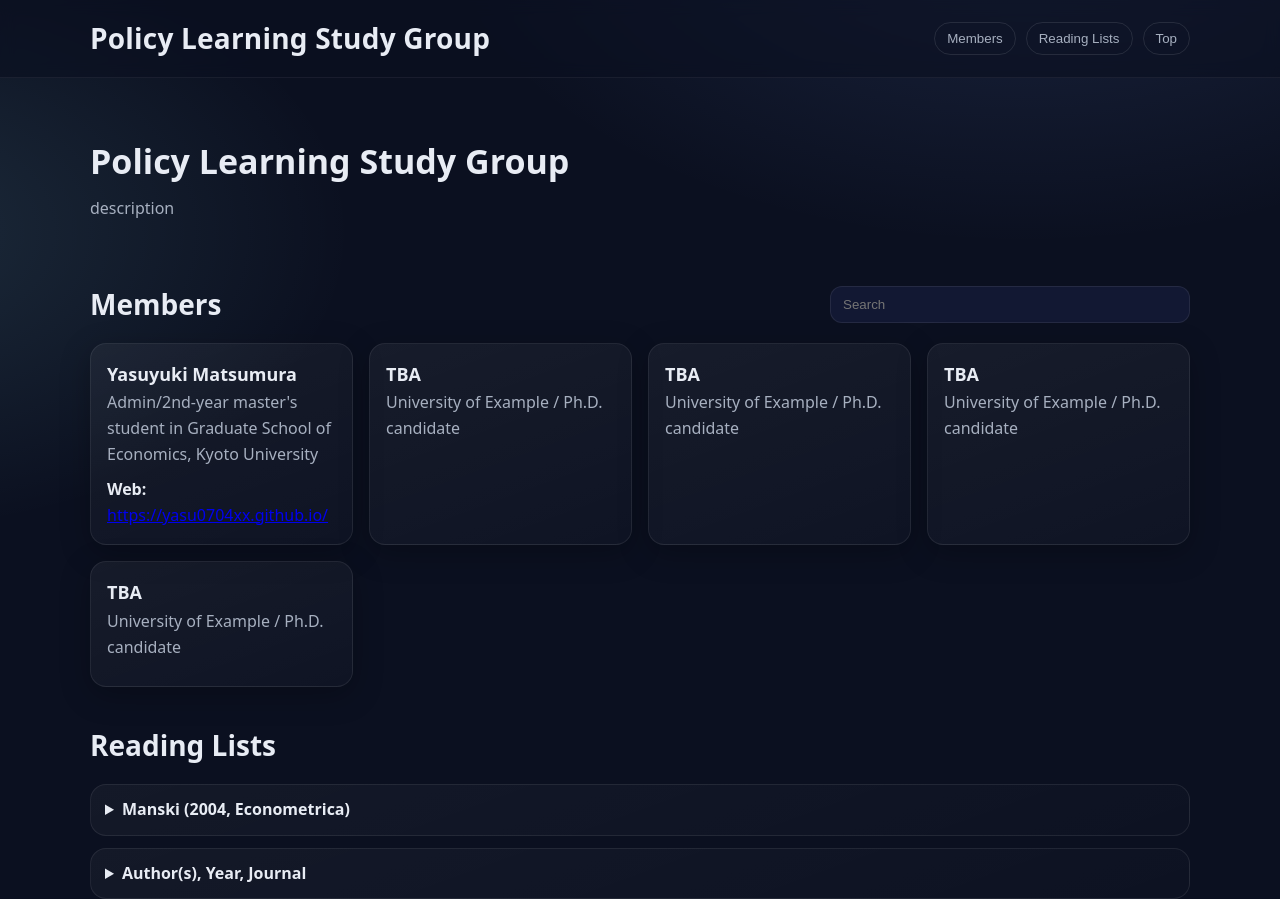
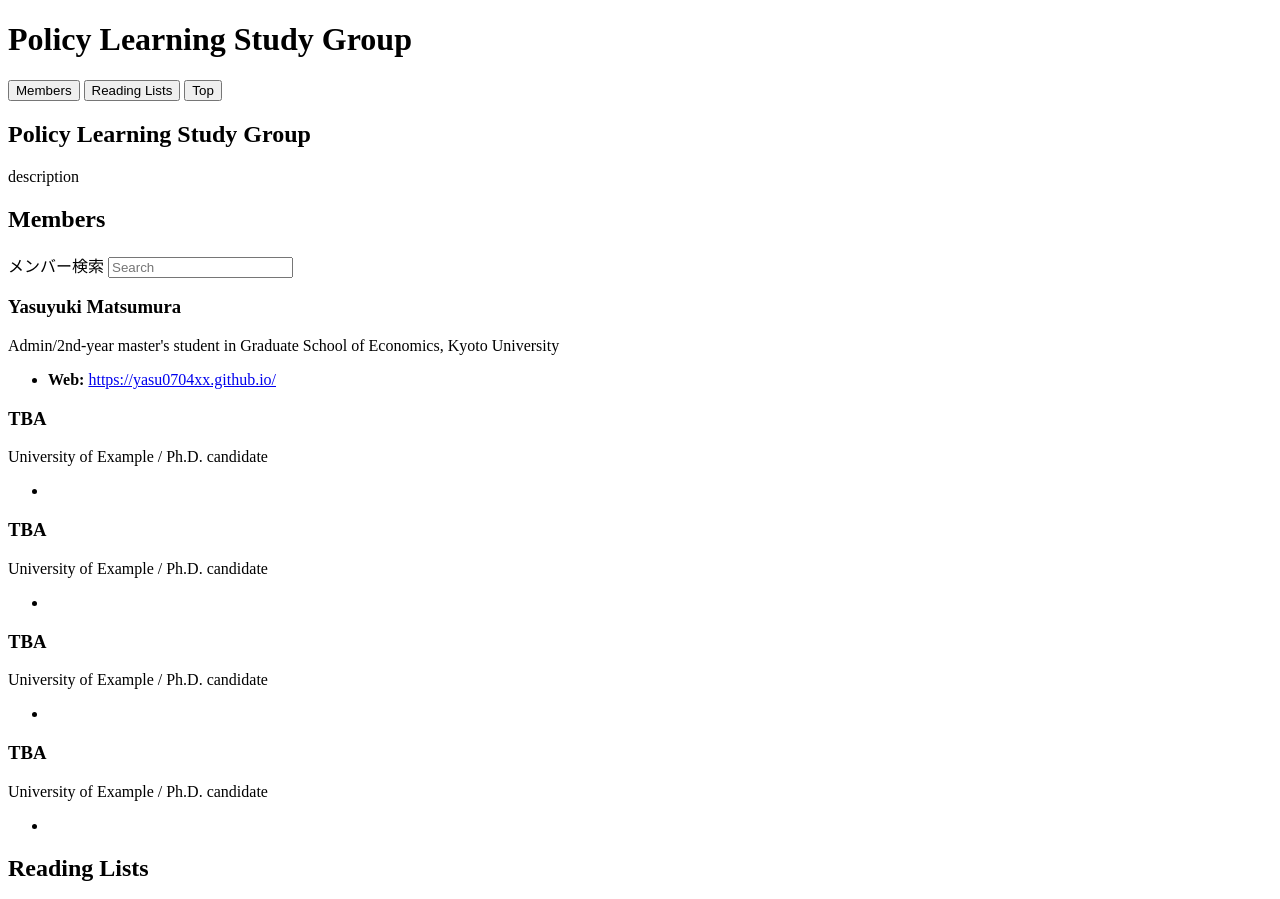
Before and after one commit to yasu0704xx/policy-learning-kyoto2025, a plain HTML site: page index.html in a window 1280 px wide. Shown: the top 899 px of the page. Drawn offline with Linux system fonts and the light colour scheme.

Commit message:
Update index.html

```diff
--- a/index.html
+++ b/index.html
@@ -5,130 +5,6 @@
   <meta name="viewport" content="width=device-width, initial-scale=1" />
   <title>Policy Learning Study Group</title>
   <meta name="description" content="Policy Learning Study Group — Members and Reading Lists" />
-  <style>
-  /* -------- Base (no external hrefs; all inline) -------- */
-  :root{
-    --bg: #0b1020;
-    --panel: #121833;
-    --ink: #e8ecf4;
-    --ink-muted: #a7b0c0;
-    --accent: #7aa2ff;
-    --accent-2: #9cf0ff;
-    --ring: rgba(122,162,255,.5);
-    --shadow: 0 8px 30px rgba(0,0,0,.25);
-    --radius: 16px;
-  }
-  *{box-sizing:border-box}
-  html,body{margin:0;padding:0}
-  html{scroll-behavior:smooth}
-  body{
-    font-family: system-ui, -apple-system, Segoe UI, Roboto, "Hiragino Sans", "Noto Sans JP", "Yu Gothic UI", "Yu Gothic", Meiryo, sans-serif;
-    color: var(--ink);
-    background: radial-gradient(1000px 600px at 80% -10%, rgba(122,162,255,.15), transparent 60%),
-                radial-gradient(800px 500px at -10% 20%, rgba(156,240,255,.12), transparent 60%),
-                var(--bg);
-    line-height: 1.6;
-  }
-  .container{width:min(1100px, 92%); margin-inline:auto}
-  .visually-hidden{ position:absolute; left:-10000px; width:1px; height:1px; overflow:hidden }
-
-  /* Header */
-  .site-header{
-    position: sticky; top: 0; z-index: 10;
-    background: rgba(10,16,32,.6);
-    backdrop-filter: blur(8px);
-    border-bottom: 1px solid rgba(255,255,255,.06);
-  }
-  .header-inner{display:flex; align-items:center; justify-content:space-between; padding: 16px 0}
-  .site-title{font-size: clamp(20px, 3vw, 28px); margin:0; letter-spacing:.2px}
-  .nav-buttons{ display:flex; gap: 10px; flex-wrap:wrap }
-  .btn{
-    background: transparent;
-    color: var(--ink-muted);
-    border: 1px solid rgba(255,255,255,.1);
-    padding: 8px 12px;
-    border-radius: 999px;
-    cursor: pointer;
-  }
-  .btn:hover{ color: var(--ink); background: rgba(255,255,255,.06) }
-
-  /* Hero */
-  .hero{ padding: 56px 0 32px }
-  .hero h2{ font-size: clamp(24px, 4vw, 34px); margin: 0 0 8px }
-  .lead{ color: var(--ink-muted); max-width: 70ch; margin: 0 }
-
-  /* Sections */
-  .section{ padding: 28px 0 8px }
-  .section-header{ display:flex; align-items: center; justify-content: space-between; gap: 16px; margin-bottom: 16px }
-  .section h2{ font-size: clamp(20px, 3.5vw, 28px); margin: 0 }
-  .actions{ display:flex; align-items:center; gap: 8px }
-
-  .search-input{
-    width: min(360px, 60vw);
-    background: var(--panel);
-    color: var(--ink);
-    border: 1px solid rgba(255,255,255,.08);
-    padding: 10px 12px;
-    border-radius: 12px;
-    outline: none;
-  }
-  .search-input:focus{ box-shadow: 0 0 0 4px var(--ring); border-color: rgba(255,255,255,.15)}
-
-  .grid{
-    display:grid;
-    grid-template-columns: repeat(auto-fill, minmax(260px, 1fr));
-    gap: 16px;
-  }
-
-  /* Cards */
-  .card{
-    background: linear-gradient(160deg, rgba(255,255,255,.05), rgba(255,255,255,.02));
-    border: 1px solid rgba(255,255,255,.08);
-    border-radius: var(--radius);
-    padding: 16px;
-    box-shadow: var(--shadow);
-  }
-  .card-title{ margin: 0 0 2px; font-size: 18px }
-  .muted{ color: var(--ink-muted); margin: 0 }
-  .small{ font-size: 12px }
-
-  .meta{ list-style:none; padding: 10px 0 0; margin: 0 }
-  .meta li + li{ margin-top: 6px }
-
-  .copy-btn{
-    margin-left: 8px;
-    font-size: 12px;
-    padding: 4px 8px;
-    border-radius: 999px;
-    border: 1px solid rgba(255,255,255,.15);
-    background: rgba(255,255,255,.06);
-    color: var(--ink);
-    cursor: pointer;
-  }
-
-  /* Reading lists */
-  .list-block{
-    background: linear-gradient(160deg, rgba(255,255,255,.04), rgba(255,255,255,.01));
-    border: 1px solid rgba(255,255,255,.08);
-    border-radius: var(--radius);
-    padding: 12px 14px;
-    margin-bottom: 12px;
-  }
-  .list-block summary{
-    cursor: pointer;
-    font-weight: 600;
-    outline: none;
-  }
-  .list-block ol{ margin: 8px 0 0 1.2rem; }
-  .tag{
-    display:inline-block; font-size: .8em; padding: 2px 8px; margin-left: 6px;
-    border: 1px solid rgba(255,255,255,.14); border-radius: 999px; color: var(--ink-muted);
-  }
-
-  /* Footer */
-  .site-footer{ border-top: 1px solid rgba(255,255,255,.06); margin-top: 40px }
-  .footer-inner{ padding: 18px 0 36px }
-  </style>
 </head>
 <body>
 
```
